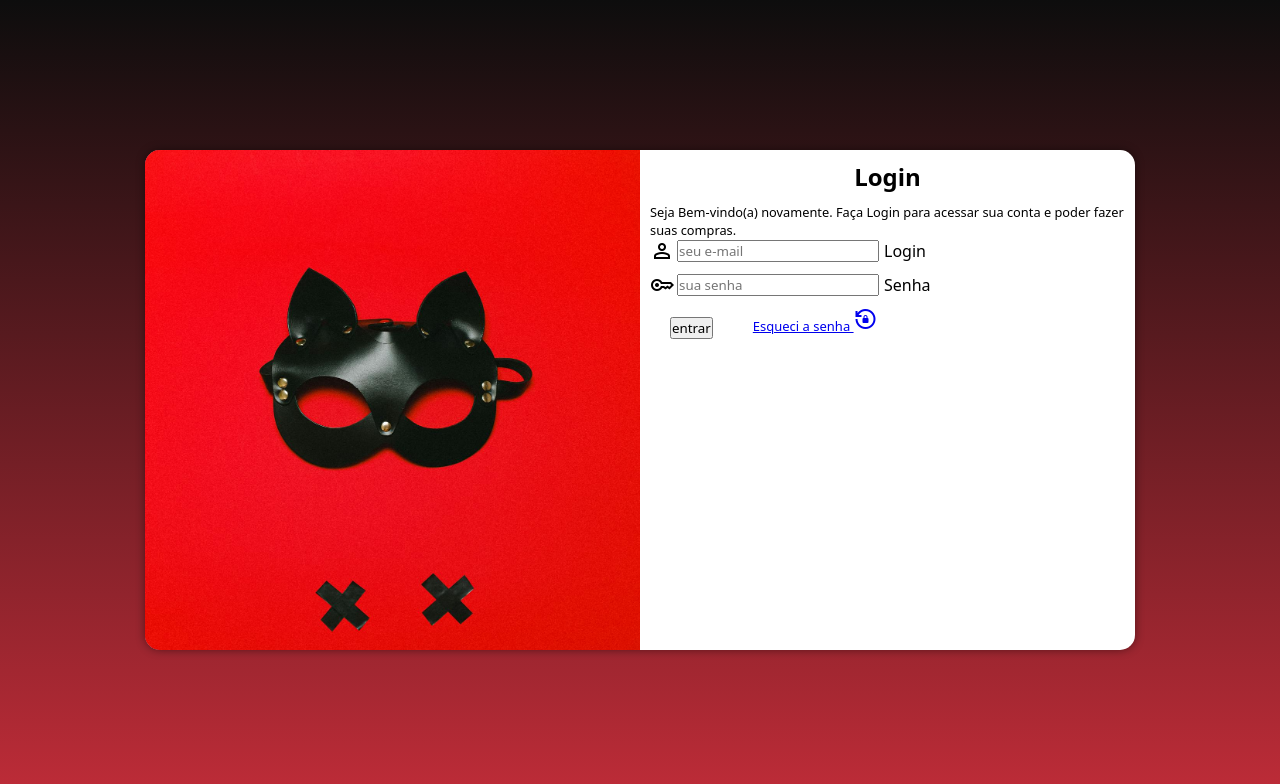
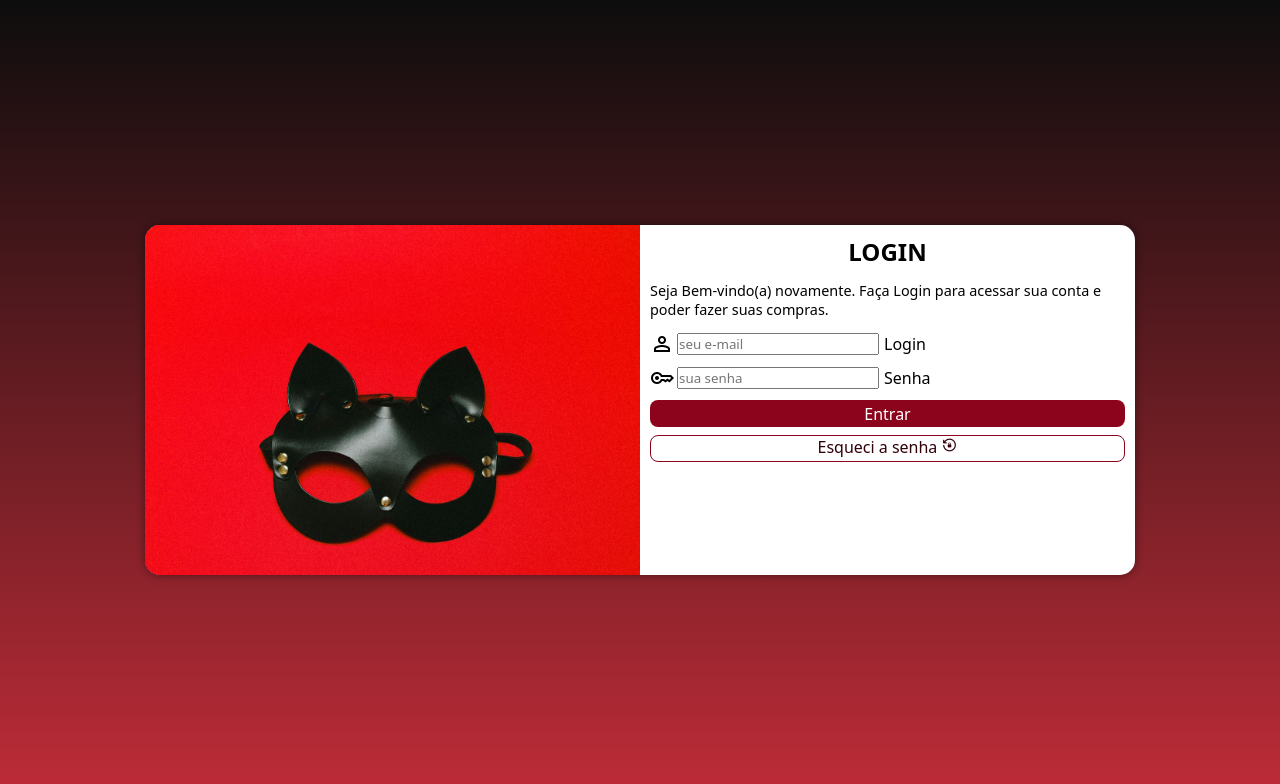
Before and after one commit to VitorHugoFreitass1/projeto-login, a plain HTML site: page index.html in a window 1280 px wide. Drawn offline with nearby package versions, Linux system fonts and the light colour scheme.

Commit message:
fim do projeto da tela de login

```diff
--- a/estilos/media-query.css
+++ b/estilos/media-query.css
@@ -8,6 +8,7 @@
 
     section#login{
         width: 80vw;
+        height: 300px;
     }
 
     section#login > div#imagem{
@@ -20,6 +21,11 @@
         float: right;
         width: 65%;
     }
+
+    div#formulario > p{
+        font-size: 0.9em;
+        margin: 13px 0px ;
+    }
 }
 
 @media screen and (min-width: 992px) {
@@ -30,6 +36,7 @@
 
     section#login {
         width: 990px;
+        height: 350px;
     }
 
     section#login > div#imagem {
@@ -42,4 +49,9 @@
         float: right;
         width: 50%;
     }
+
+    div#formulario > p{
+        font-size: 0.9em;
+        margin: 13px 0px ;
+    }
 }
--- a/estilos/style.css
+++ b/estilos/style.css
@@ -35,11 +35,11 @@ section#login {
     position: absolute;
     top: 50%;
     left: 50%;
-    transform: translate(-50%, -50%);
     overflow: hidden;
 
     transition: width 0.3s, height 0.3s;
     transition-timing-function: ease;
+    transform: translate(-50%, -50%);
 }
 
 section#login > div#imagem {
@@ -79,14 +79,46 @@ div.campo > span {
     margin-right: 3px;
 }
 
-input#entrar {
-    display: flex;
-    float: left;
-    margin-left: 20px;
-    margin-top: 10px;
+form > input[type=submit] {
+    display: block;
+    font-size: 1em;
+    width: 100%;
+    height: 27px;
+    background-color: #8C031C;
+    border: none;
+    color: white;
+    border-radius: 8px;
+    cursor: pointer;
 }
 
-a#esqueci {
-    margin-left: 40px;
-    font-size: small;
+form > input[type=submit]:hover {
+    background-color:#6b0216 ;
 }
+
+form > a.botao {
+    display: block;
+    text-align: center;
+    font-size: 1em;
+    width: 100%;
+    height: 27px;
+    background-color: white;
+    color:#31010a ;
+    border-radius: 8px;
+    margin-top: 8px;
+    border: 1px solid #8C031C;
+    text-decoration: none;
+}
+
+form > a.botao:hover{
+    background-color: #6b0216;
+    color: white;
+}
+
+form > a.botao > span {
+    font-size: 1em;
+}
+
+div#formulario > p{
+        font-size: 0.9em;
+        margin: 10px 0px ;
+    }
--- a/index.html
+++ b/index.html
@@ -15,7 +15,7 @@
 
             </div>
             <div id="formulario">
-                <h1>Login</h1>
+                <h1>LOGIN</h1>
                 <p>Seja Bem-vindo(a) novamente. Faça Login para acessar sua conta e poder fazer suas compras.</p>
                 <form action="login.php" method="post">
                     <div class="campo">
@@ -29,8 +29,8 @@
                      <input type="password" name="senha" id="isenha" placeholder="sua senha" autocomplete="current-password" required minlength="8" maxlength="28">
                      <label for="isenha">Senha</label>
                     </div>
-                    <input id="entrar" type="submit" value="entrar">
-                    <a id="esqueci" href="esqueci.html">Esqueci a senha
+                    <input  type="submit" value="Entrar">
+                    <a href="esqueci.html" class="botao">Esqueci a senha
                         <span class="material-symbols-outlined">lock_reset</span>
                     </a>
                 </form>
```
